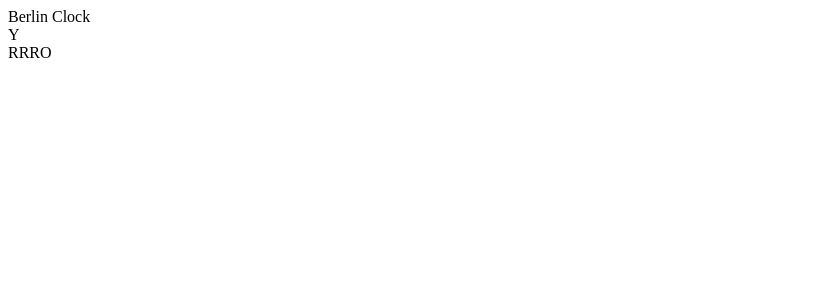
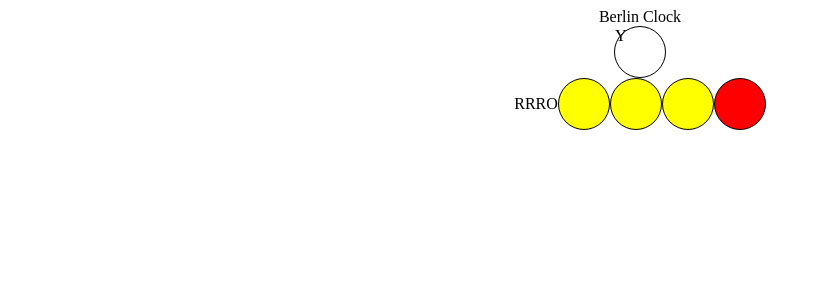
Before and after one commit to 0xNeolik/Berlin-Kata, a React (Create React App) app: page / in a window 1280 px wide. Shown: the top 300 px of the page, without its empty margins (0-821 px from the left). Built offline with nearby package versions, Linux system fonts and the light colour scheme.

Commit message:
Add mocks & style for the web by CSS files

```diff
--- /dev/null
+++ b/src/App.css
@@ -0,0 +1,6 @@
+.app-container {
+  display: flex;
+  justify-content: center;
+  align-items: center;
+  flex-direction: column;
+}
--- a/src/App.js
+++ b/src/App.js
@@ -1,5 +1,6 @@
 import React, { useState, useEffect } from "react";
 import DigitalClock from "./Components/DigitalClock";
+import "./App.css";
 import { digitalTimeHourMinSec, splitDigitalTime } from "./Utils/utils";
 
 function App() {
@@ -13,7 +14,7 @@ function App() {
     }, 1000);
   }, []);
   return (
-    <div className="App">
+    <div className="app-container">
       Berlin Clock
       <DigitalClock
         seconds={time.seconds}
--- /dev/null
+++ b/src/Components/DigitalClock.css
@@ -0,0 +1,15 @@
+#clock {
+  display: flex;
+  flex-direction: column;
+}
+.clock-light {
+  border: 1px solid black;
+  height: 50px;
+  width: 50px;
+  border-radius: 50%;
+}
+.row {
+  display: flex;
+  justify-content: center;
+  align-items: center;
+}
--- a/src/Components/DigitalClock.js
+++ b/src/Components/DigitalClock.js
@@ -1,36 +1,43 @@
 import React from "react";
 import { secondsLight, fiveHoursLights } from "../ClockLogic/ClockLogic";
+import "./DigitalClock.css";
 
 export default function DigitalClock({ seconds, minutes, hours }) {
   return (
-    <div data-test="clock">
-      <div data-test="clock-seconds" id="clock-seconds">
-        {secondsLight(seconds)}
+    <div data-test="clock" id="clock">
+      <div className="row">
+        <div data-test="clock-seconds" className="clock-light">
+          {secondsLight(seconds)}
+        </div>
       </div>
-      <div data-test="clock-5-hours-container">
+      <div data-test="clock-5-hours-container" className="row">
         {fiveHoursLights(hours)}
         <div
+          className="clock-light"
           data-test="clock-5-hours-container-children-0"
           style={{
-            backgroundColor: 5 < hours ? "none" : "red",
+            backgroundColor: 5 <= hours ? "yellow" : "red",
           }}
         ></div>
         <div
+          className="clock-light"
           data-test="clock-5-hours-container-children-1"
           style={{
-            backgroundColor: 10 < hours ? "none" : "red",
+            backgroundColor: 10 <= hours ? "yellow" : "red",
           }}
         ></div>
         <div
+          className="clock-light"
           data-test="clock-5-hours-container-children-2"
           style={{
-            backgroundColor: 15 < hours ? "none" : "red",
+            backgroundColor: 15 <= hours ? "yellow" : "red",
           }}
         ></div>
         <div
+          className="clock-light"
           data-test="clock-5-hours-container-children-3"
           style={{
-            backgroundColor: 20 < hours ? "none" : "red",
+            backgroundColor: 20 <= hours ? "yellow" : "red",
           }}
         ></div>
       </div>
```
Also changed, not shown: jest.config.js (added, +7 -0 lines), 2 other files (tests, documents, lock files or other folders).
